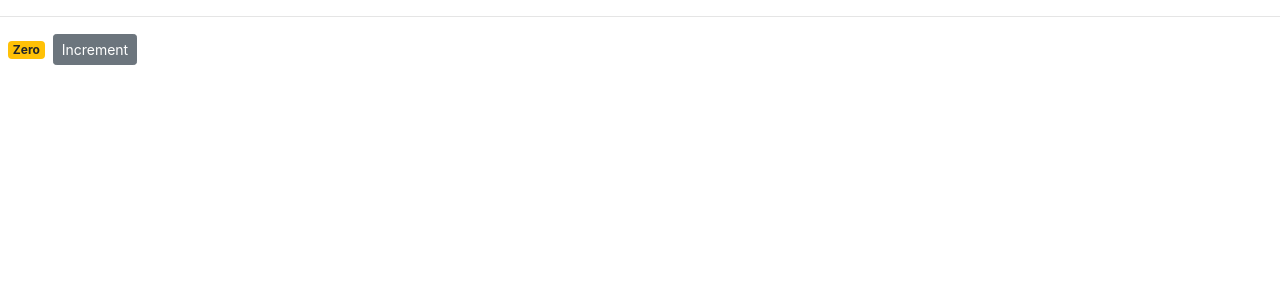
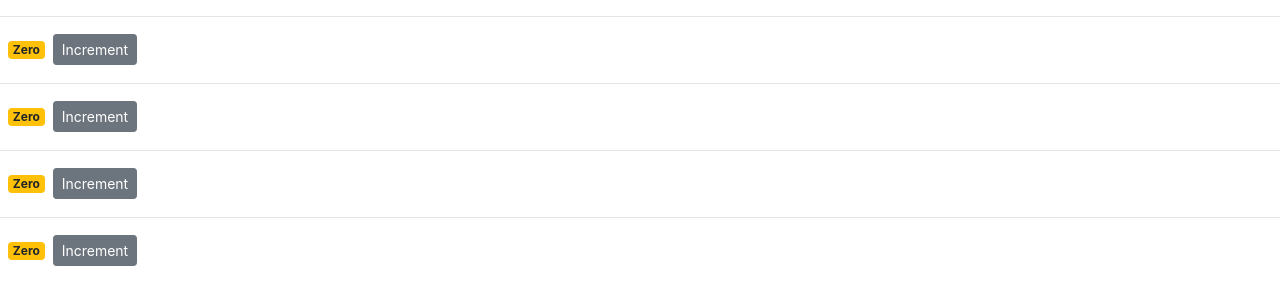
Before and after one commit to cnrgrl/mosh, a React (Create React App) app in the folder mosh-app/: page / in a window 1280 px wide. Shown: the top 304 px of the page. Built offline with nearby package versions, Linux system fonts and the light colour scheme.

Commit message:
counter in counters mapped

```diff
--- a/mosh-app/src/components/counter.jsx
+++ b/mosh-app/src/components/counter.jsx
@@ -18,7 +18,7 @@
             <hr></hr>
             <span className={this.getBadgeClasses()}> {this.formatCount()}</span>
             <button
-            onClick={ () => this.handleIncrement(product)}
+            onClick={ () => this.handleIncrement()}
             className="btn btn-secondary btn-sm">
                 Increment
             </button>
--- /dev/null
+++ b/mosh-app/src/components/counters.jsx
@@ -0,0 +1,23 @@
+import React, { Component } from 'react';
+import Counter from './counter';
+
+class Counters extends Component {
+
+    state = {
+        counters:[
+        {id: 1, value: 0},
+        {id: 2, value: 0},
+        {id: 3, value: 0},
+        {id: 4, value: 0}
+    ]
+};
+    render() {
+        return (
+        <div>
+            {this.state.counters.map(counter=><Counter key={counter.id}/>)}
+        </div>
+        );
+    }
+}
+
+export default Counters;
--- a/mosh-app/src/index.js
+++ b/mosh-app/src/index.js
@@ -4,11 +4,12 @@
 import App from './App';
 import reportWebVitals from './reportWebVitals';
 import 'bootstrap/dist/css/bootstrap.css';
-import Counter from './components/counter';
+
+import Counters from './components/counters';
 
 
 
-ReactDOM.render(<Counter/>, document.getElementById("root"));
+ReactDOM.render(<Counters/>, document.getElementById("root"));
 
 
 // If you want to start measuring performance in your app, pass a function
```
